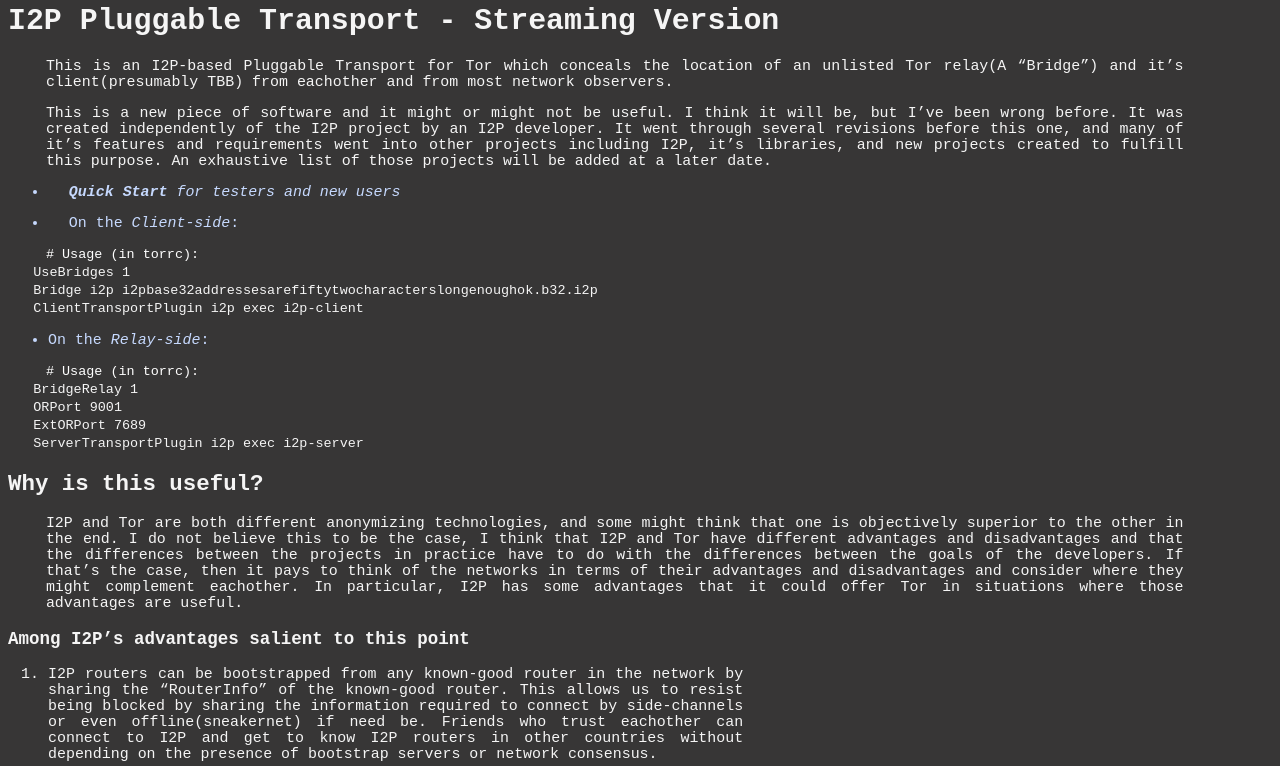
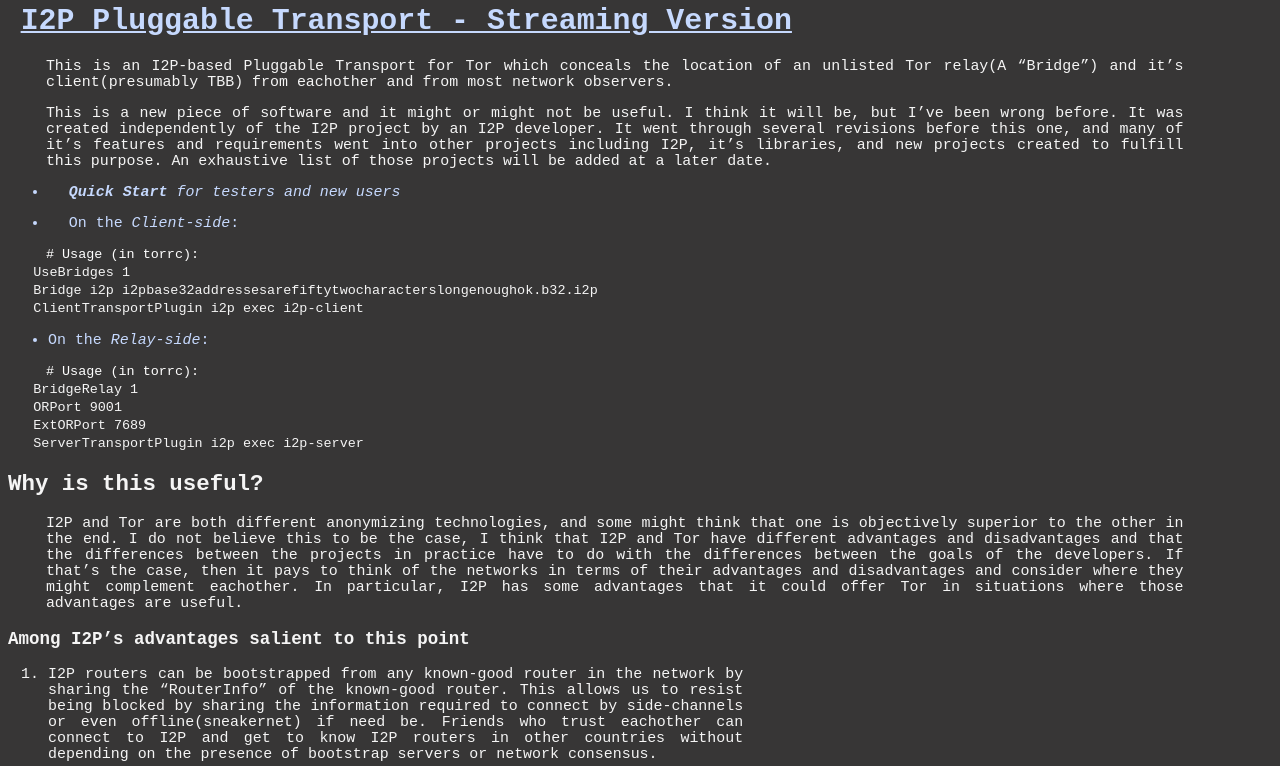
Before and after one commit to i2p-pt/i2p-pt, a plain HTML site: page index.html in a window 1280 px wide. Shown: the part 70-836 px from the top of the page. Drawn offline with Linux system fonts and the light colour scheme.

Commit message:
update README

```diff
--- a/index.html
+++ b/index.html
@@ -80,7 +80,7 @@
 <header id="title-block-header">
 <h1 class="title">I2P Pluggable Transport</h1>
 </header>
-<h1 id="i2p-pluggable-transport---streaming-version">I2P Pluggable Transport - Streaming Version</h1>
+<h1 id="i2p-pluggable-transport---streaming-version"><a href="/">I2P Pluggable Transport - Streaming Version</a></h1>
 <p>This is an I2P-based Pluggable Transport for Tor which conceals the location of an unlisted Tor relay(A “Bridge”) and it’s client(presumably TBB) from eachother and from most network observers.</p>
 <p>This is a new piece of software and it might or might not be useful. I think it will be, but I’ve been wrong before. It was created independently of the I2P project by an I2P developer. It went through several revisions before this one, and many of it’s features and requirements went into other projects including I2P, it’s libraries, and new projects created to fulfill this purpose. An exhaustive list of those projects will be added at a later date.</p>
 <ul>
```
Also changed, not shown: 1 other file.
